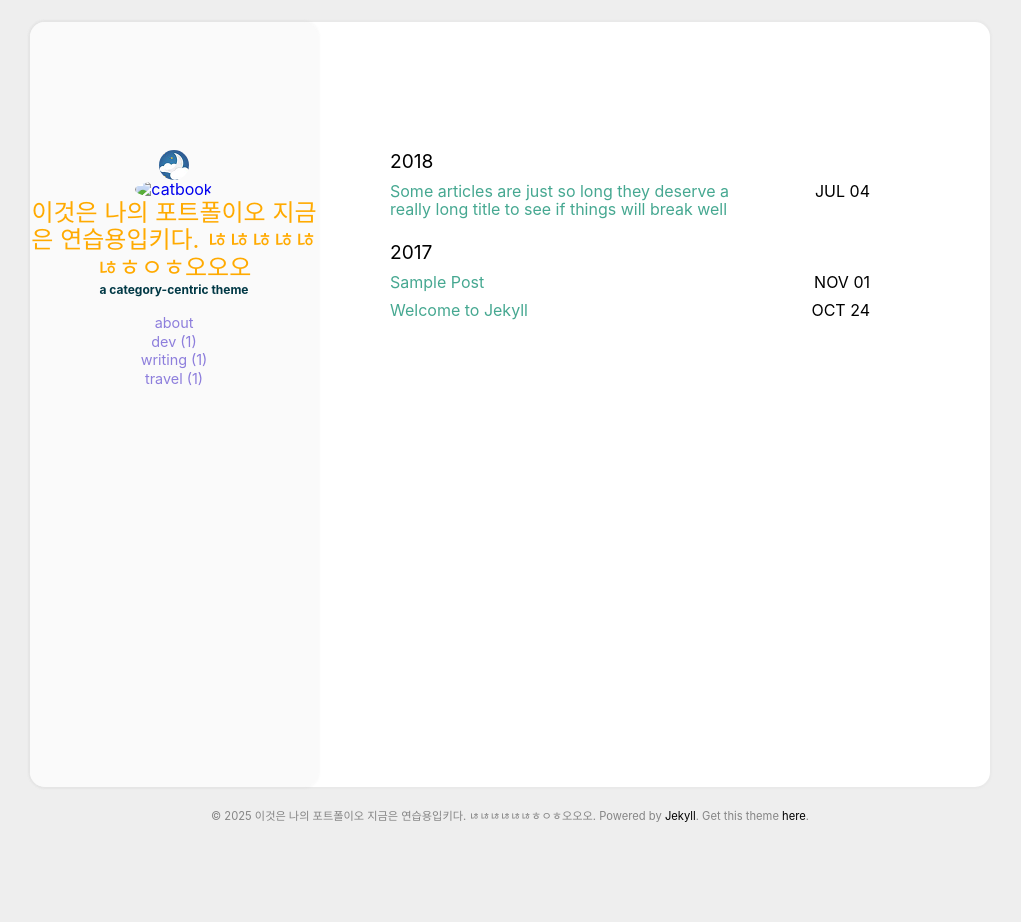
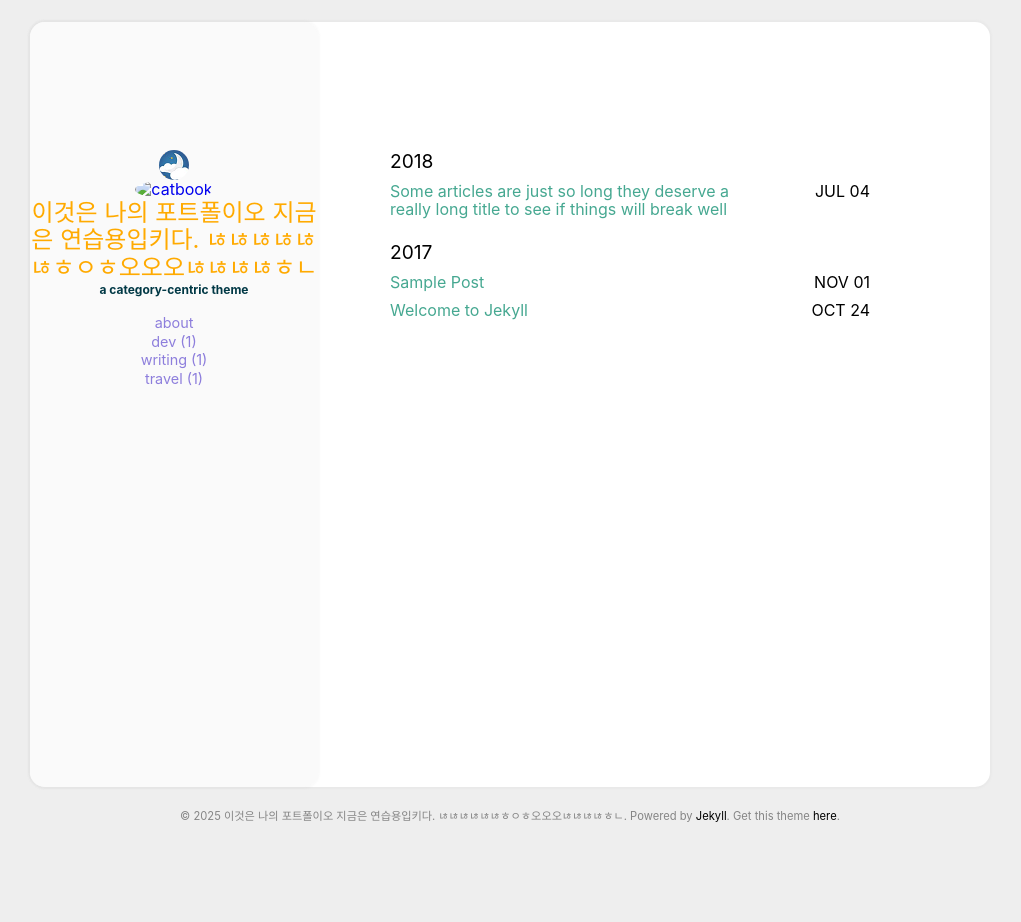
Before and after one commit to J-2025-or/nohello-copy, a Jekyll site: the page built from index.html, in a window 1280 px wide. Shown: the whole page, without its empty margins (130-1151 px from the left). Built offline with Jekyll 4.4.1, drawn with Linux system fonts in a browser that asks for light colours.

Commit message:
Update user name field in _config.yml

```diff
--- a/_config.yml
+++ b/_config.yml
@@ -18,7 +18,7 @@ cusdis:
     app_id: #your cusdis app_id
 
 user:
-  name: 이것은 나의 포트폴이오 지금은 연습용입키다. ㄶㄶㄶㄶㄶㄶㅎㅇㅎ오오오
+  name: 이것은 나의 포트폴이오 지금은 연습용입키다. ㄶㄶㄶㄶㄶㄶㅎㅇㅎ오오오ㄶㄶㄶㄶㅎㄴ
   picAlt: "catbook"
   job: a category-centric theme
   aboutme: true # comment this out if you don't need the 'about' page.
```
